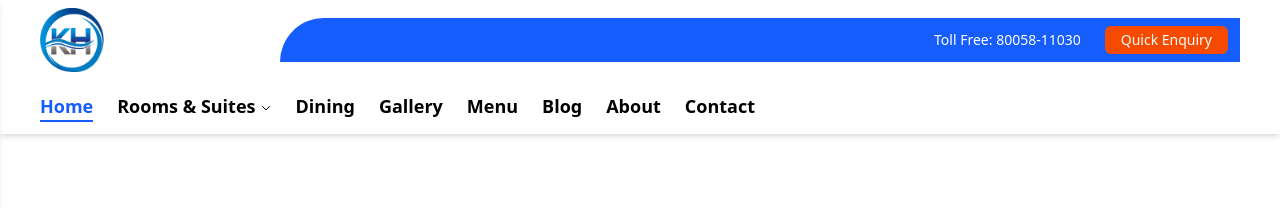
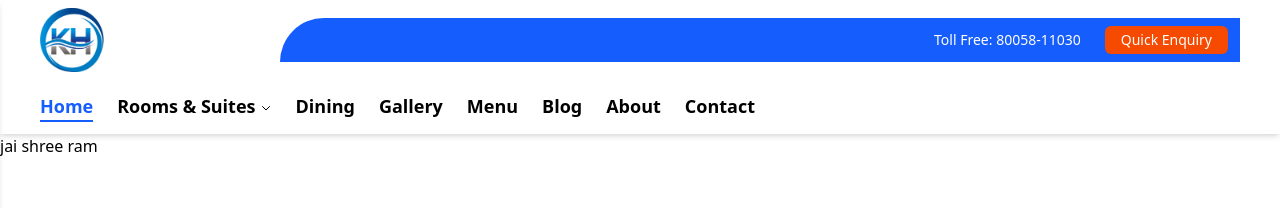
Before and after one commit to sureshjoshi88/kanha-hotel, a React (Vite) app: page / in a window 1280 px wide. Shown: the top 208 px of the page. Built offline with nearby package versions, Linux system fonts and the light colour scheme.

Commit message:
add new componet mainLayout

```diff
--- a/src/App.jsx
+++ b/src/App.jsx
@@ -1,14 +1,33 @@
-import { useState } from 'react'
 
 import './App.css'
-import Navbar from './component/Navbar'
+import { Route, Routes } from 'react-router-dom'
+import MainLyout from './component/MainLyout'
+import { lazy, Suspense } from 'react'
+const Home = lazy(()=>import('./component/Home'))
+
 
 function App() {
 
   return (
   <>
-  {/* <h1 className='text-2xl text-orange-400 font-medium '>jai shree ram</h1> */}
-  <Navbar/>
+  <div>
+<Suspense fallback={ <div role="status" className='flex justify-center items-center h-123 '>
+            <div>
+              <svg aria-hidden="true" className="w-12 h-12 text-gray-200 animate-spin dark:text-gray-600 fill-blue-600" viewBox="0 0 100 101" fill="none" xmlns="http://www.w3.org/2000/svg">
+                <path d="M100 50.5908C100 78.2051 77.6142 100.591 50 100.591C22.3858 100.591 0 78.2051 0 50.5908C0 22.9766 22.3858 0.59082 50 0.59082C77.6142 0.59082 100 22.9766 100 50.5908ZM9.08144 50.5908C9.08144 73.1895 27.4013 91.5094 50 91.5094C72.5987 91.5094 90.9186 73.1895 90.9186 50.5908C90.9186 27.9921 72.5987 9.67226 50 9.67226C27.4013 9.67226 9.08144 27.9921 9.08144 50.5908Z" fill="currentColor" />
+                <path d="M93.9676 39.0409C96.393 38.4038 97.8624 35.9116 97.0079 33.5539C95.2932 28.8227 92.871 24.3692 89.8167 20.348C85.8452 15.1192 80.8826 10.7238 75.2124 7.41289C69.5422 4.10194 63.2754 1.94025 56.7698 1.05124C51.7666 0.367541 46.6976 0.446843 41.7345 1.27873C39.2613 1.69328 37.813 4.19778 38.4501 6.62326C39.0873 9.04874 41.5694 10.4717 44.0505 10.1071C47.8511 9.54855 51.7191 9.52689 55.5402 10.0491C60.8642 10.7766 65.9928 12.5457 70.6331 15.2552C75.2735 17.9648 79.3347 21.5619 82.5849 25.841C84.9175 28.9121 86.7997 32.2913 88.1811 35.8758C89.083 38.2158 91.5421 39.6781 93.9676 39.0409Z" fill="currentFill" />
+              </svg>
+              <span className="sr-only">Loading...</span>
+            </div>
+          </div>} >
+
+ <Routes>
+  <Route path='/' element={<MainLyout/>}>
+  <Route index element={<Home/>}/>
+  </Route>
+ </Routes>
+</Suspense>
+  </div>
   </>
   )
 }
--- a/src/component/Home.jsx
+++ b/src/component/Home.jsx
@@ -4,6 +4,7 @@
   return (
     <div>
       <p>jai shree ram</p>
+
     </div>
   )
 }
--- /dev/null
+++ b/src/component/MainLyout.jsx
@@ -0,0 +1,18 @@
+import React from 'react'
+import Navbar from './Navbar'
+import { Outlet } from 'react-router-dom'
+
+const MainLyout = () => {
+  return (
+    <div>
+      <div>
+        <Navbar/>
+      </div>
+      <div>
+        <Outlet/>
+      </div>
+    </div>
+  )
+}
+
+export default MainLyout
```
